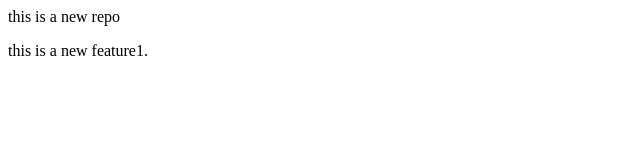
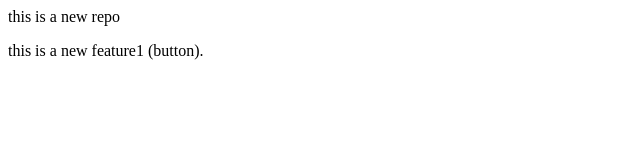
Before and after one commit to SahilPract/localrepo, a plain HTML site: page index.html in a window 1280 px wide. Shown: the full height of the page, 0-640 px from the left. Drawn offline with Linux system fonts and the light colour scheme.

```diff
--- a/index.html
+++ b/index.html
@@ -1,2 +1,2 @@
 <p>this is a new repo</p>
-<p>this is a new feature1.</p>
+<p>this is a new feature1 (button).</p>
```
